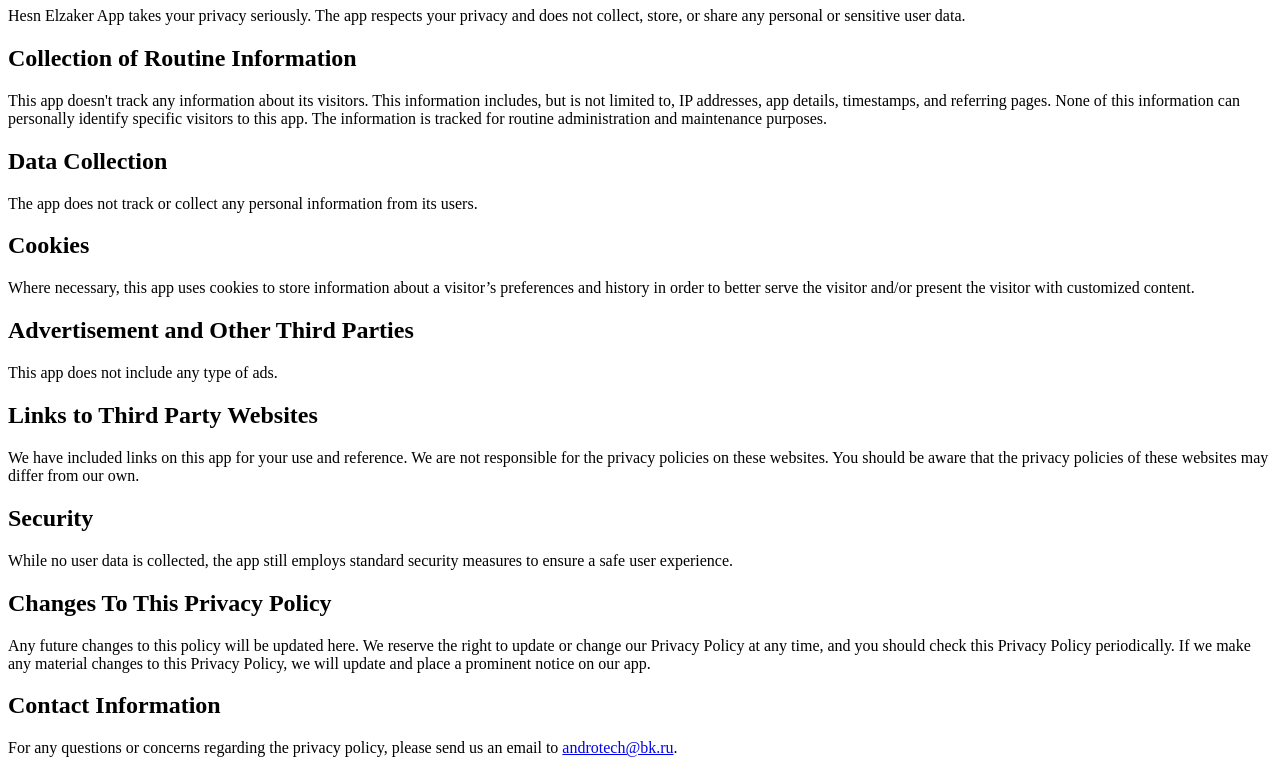
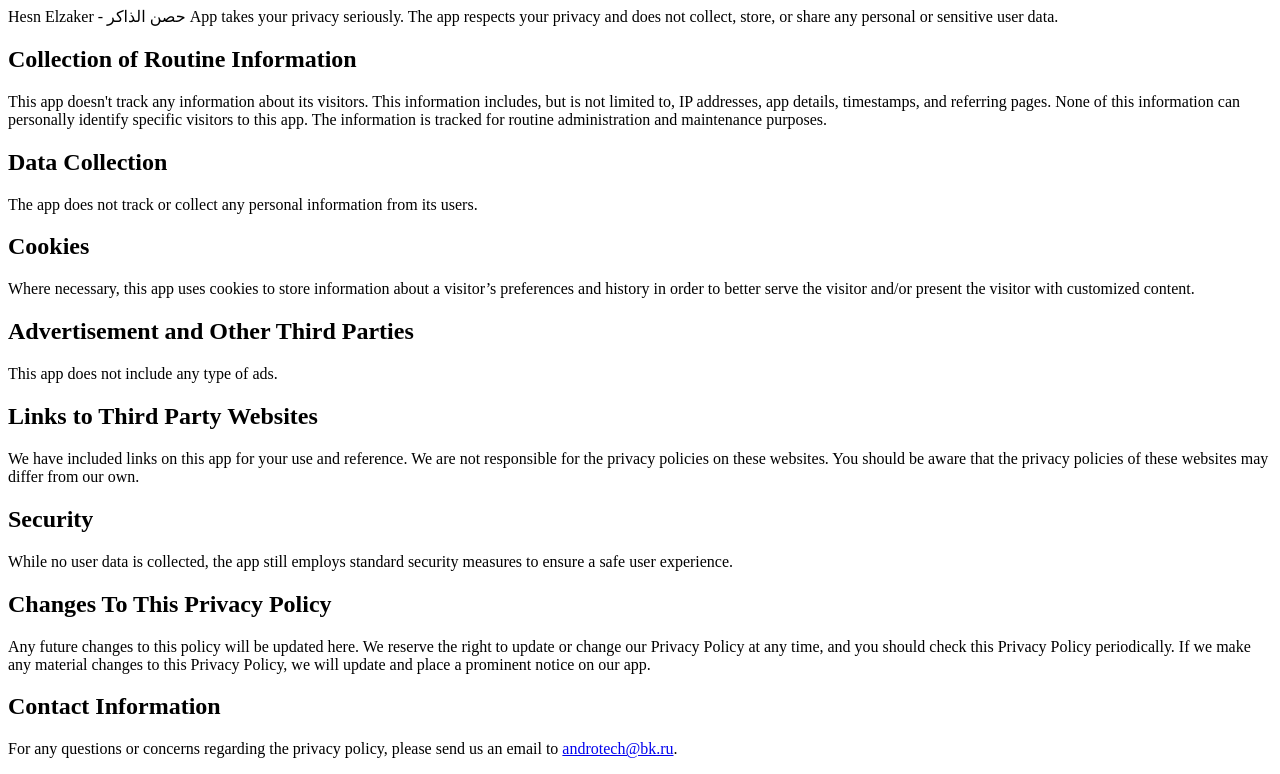
Before and after one commit to AndroTechs/AndroTechs.github.io, a plain HTML site: page hesnzaker/privacy-policy.html in a window 1280 px wide. Shown: the part 73-847 px from the top of the page. Drawn offline with Linux system fonts and the light colour scheme.

Commit message:
Update privacy-policy.html

```diff
--- a/hesnzaker/privacy-policy.html
+++ b/hesnzaker/privacy-policy.html
@@ -7,7 +7,7 @@
 </head>
 <body>
     <h1>Privacy Policy</h1>
-    <p>Hesn Elzaker App takes your privacy seriously. The app respects your privacy and does not collect, store, or share any personal or sensitive user data.</p>
+    <p>Hesn Elzaker - حصن الذاكر App takes your privacy seriously. The app respects your privacy and does not collect, store, or share any personal or sensitive user data.</p>
 
     <h2>Collection of Routine Information</h2>
     <p>This app doesn't track any information about its visitors. This information includes, but is not limited to, IP addresses, app details, timestamps, and referring pages. None of this information can personally identify specific visitors to this app. The information is tracked for routine administration and maintenance purposes.</p>
```
